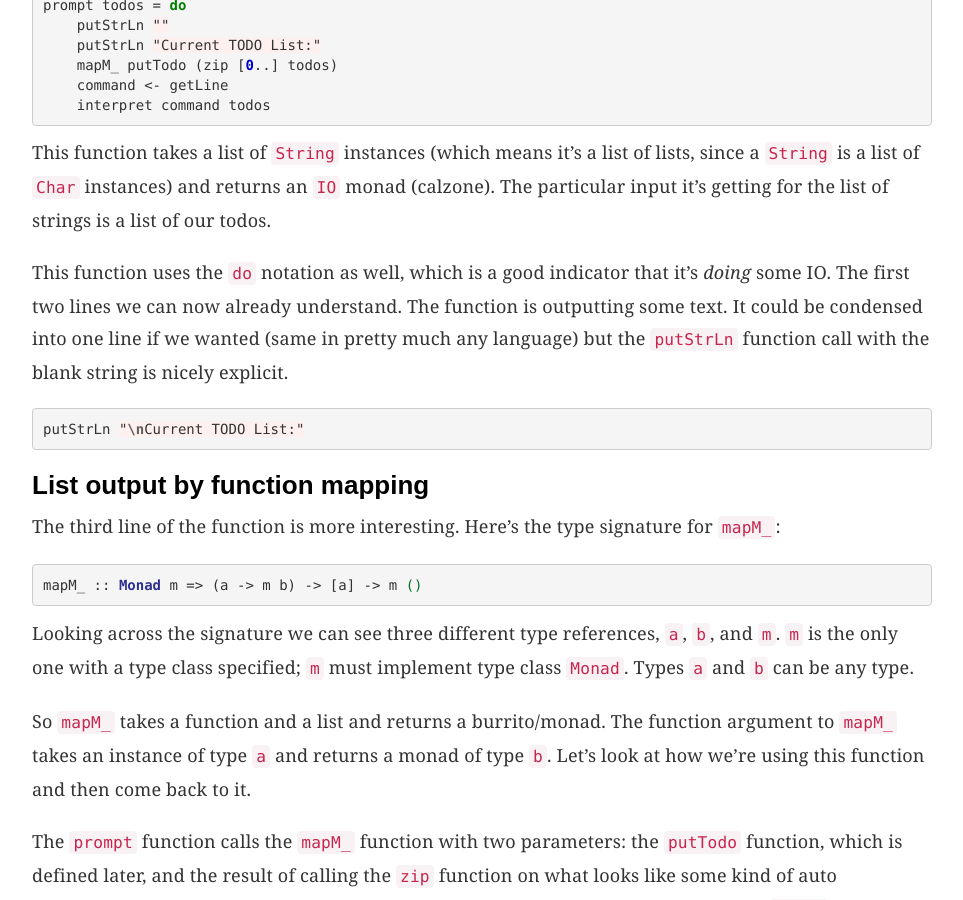
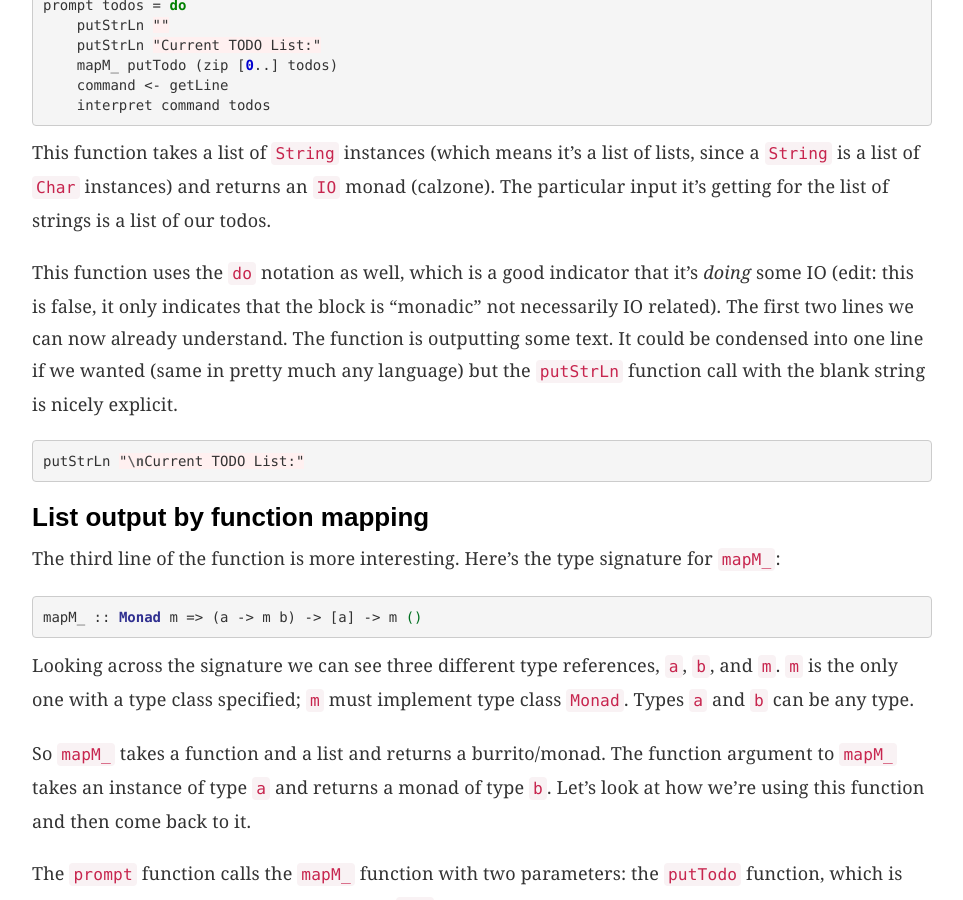
Before and after one commit to bennylope/bennylope.github.com, a Jekyll site: the page built from _posts/2015-10-11-haskell-todo.md, in a window 1280 px wide and 900 px high, scrolled down 4532 px. Shown: the whole window, without its empty margins (158-1121 px from the left). Built offline with Jekyll 4.4.1, drawn with Linux system fonts in a browser that asks for light colours; some web fonts are replaced; Markdown is read by kramdown in place of the engine named in the settings; some of the changed text lies outside the part shown.

Commit message:
Minor edits
Updates in response to feedback

````diff
--- a/_posts/2015-10-11-haskell-todo.md
+++ b/_posts/2015-10-11-haskell-todo.md
@@ -135,7 +135,7 @@
 ```
 
 I'm sure that clears it right up. It says that the function takes an argument
-of type `String` and returns an IO monad. It prints to the screen with a new
+of type `String` and returns a value that implements the IO monad. It prints to the screen with a new
 line, where as `putStr` simply prints the string without a newline. `putStr` is
 to `putStrLn` as Ruby's `print` is to `puts`, roughly.
 
@@ -226,7 +226,9 @@
 list of our todos.
 
 This function uses the `do` notation as well, which is a good indicator that
-it's *doing* some IO. The first two lines we can now already understand. The
+it's *doing* some IO (edit: this is false, it only indicates that the
+block is "monadic" not necessarily IO related). The first two lines we
+can now already understand. The
 function is outputting some text. It could be condensed into one line if we
 wanted (same in pretty much any language) but the `putStrLn` function call with
 the blank string is nicely explicit.
@@ -717,3 +719,6 @@
 The explicit use of `Just` makes more sense to me, but having seen the `return`
 used enough in similar looking blocks of code, it smells like there's probably
 a reason to use `return` - I just couldn't tell you what it is.
+
+**Updated**: I made a few minor edits after publishing this, thanks to
+everyone who gave feedback after taking the time to read.
````
